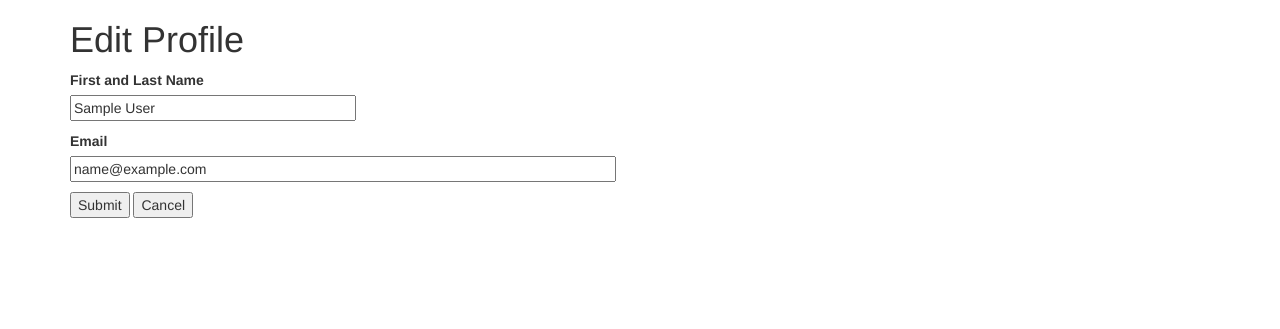
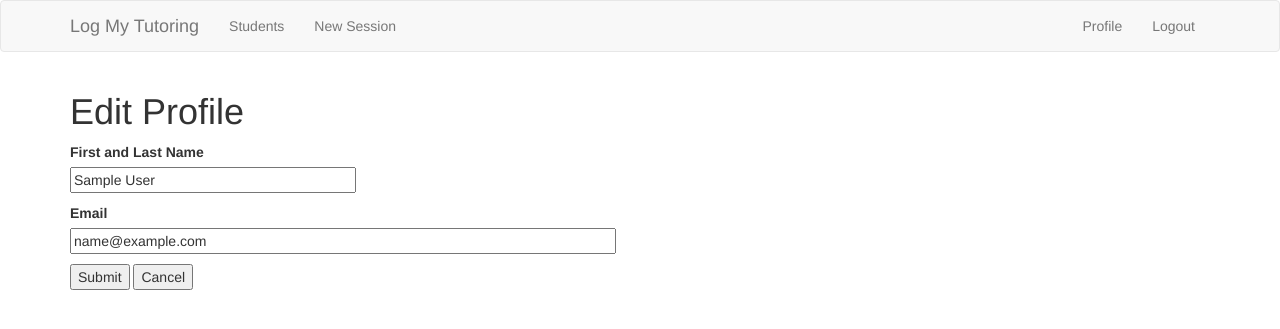
Before and after one commit to BrianBChoi/logmytutoring, a Flask app: page /edit-profile in a window 1280 px wide. Shown: the top 329 px of the page. Run offline with Flask 2, Linux system fonts and the light colour scheme; the visitor is signed in with stand-in values (Sample User, id 1); data comes from the database, SQL or seed files in the repository; parts of the project's set-up code (start-up, migrations or seed data) failed here and were passed over; some libraries are stand-ins or nearby versions.

Commit message:
Add navbar block

```diff
--- a/app/templates/base.html
+++ b/app/templates/base.html
@@ -2,6 +2,36 @@
 
 {% block title %}
     {% if title %}{{ title }} - Log My Tutoring{% else %}Log My Tutoring{% endif %}
+{% endblock %}
+
+{% block navbar %}
+    <nav class="navbar navbar-default">
+        <div class="container">
+            <div class="navbar-header">
+                <button type="button" class="navbar-toggle collapsed" data-toggle="collapse" data-target="#bs-example-navbar-collapse-1" aria-expanded="false">
+                    <span class="sr-only">Toggle navigation</span>
+                    <span class="icon-bar"></span>
+                    <span class="icon-bar"></span>
+                    <span class="icon-bar"></span>
+                </button>
+                <a class="navbar-brand" href="{{ url_for('index') }}">Log My Tutoring</a>
+            </div>
+            <div class="collapse navbar-collapse" id="bs-example-navbar-collapse-1">
+                <ul class="nav navbar-nav">
+                    <li><a href="{{ url_for('students') }}">Students</a></li>
+                    <li><a href="{{ url_for('new_session')}}">New Session</a></li>
+                </ul>
+                <ul class="nav navbar-nav navbar-right">
+                    {% if current_user.is_anonymous %}
+                    <li><a href="{{ url_for('login') }}">Login</a></li>
+                    {% else %}
+                    <li><a href="{{ url_for('profile') }}">Profile</a></li>
+                    <li><a href="{{ url_for('logout') }}">Logout</a></li>
+                    {% endif %}
+                </ul>
+            </div>
+        </div>
+    </nav>
 {% endblock %}
 
 {% block content %}
```
